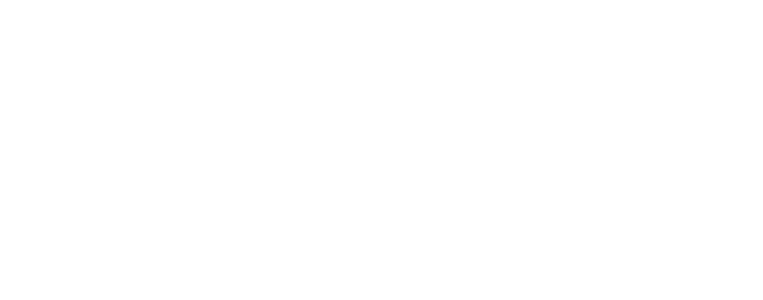
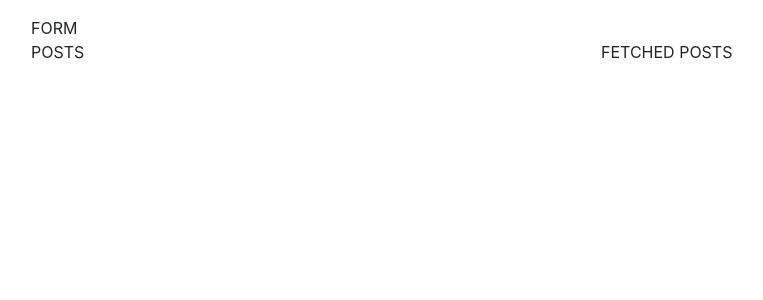
Before and after one commit to ObsidianHub/dc_react-redux-saga-trying, a React (Create React App) app: page / in a window 1280 px wide. Shown: the top 300 px of the page, without its empty margins (54-817 px from the left). Built offline with nearby package versions, Linux system fonts and the light colour scheme.

Commit message:
create base html structure

```diff
--- a/src/App.js
+++ b/src/App.js
@@ -1,7 +1,17 @@
 import React from "react";
 
 function App() {
-  return <div className="container"></div>;
+  return (
+    <div className="container pt-3">
+      <div className="row">
+        <div className="col">FORM</div>
+      </div>
+      <div className="row">
+        <div className="col">POSTS</div>
+        <div className="col">FETCHED POSTS</div>
+      </div>
+    </div>
+  );
 }
 
 export default App;
```
